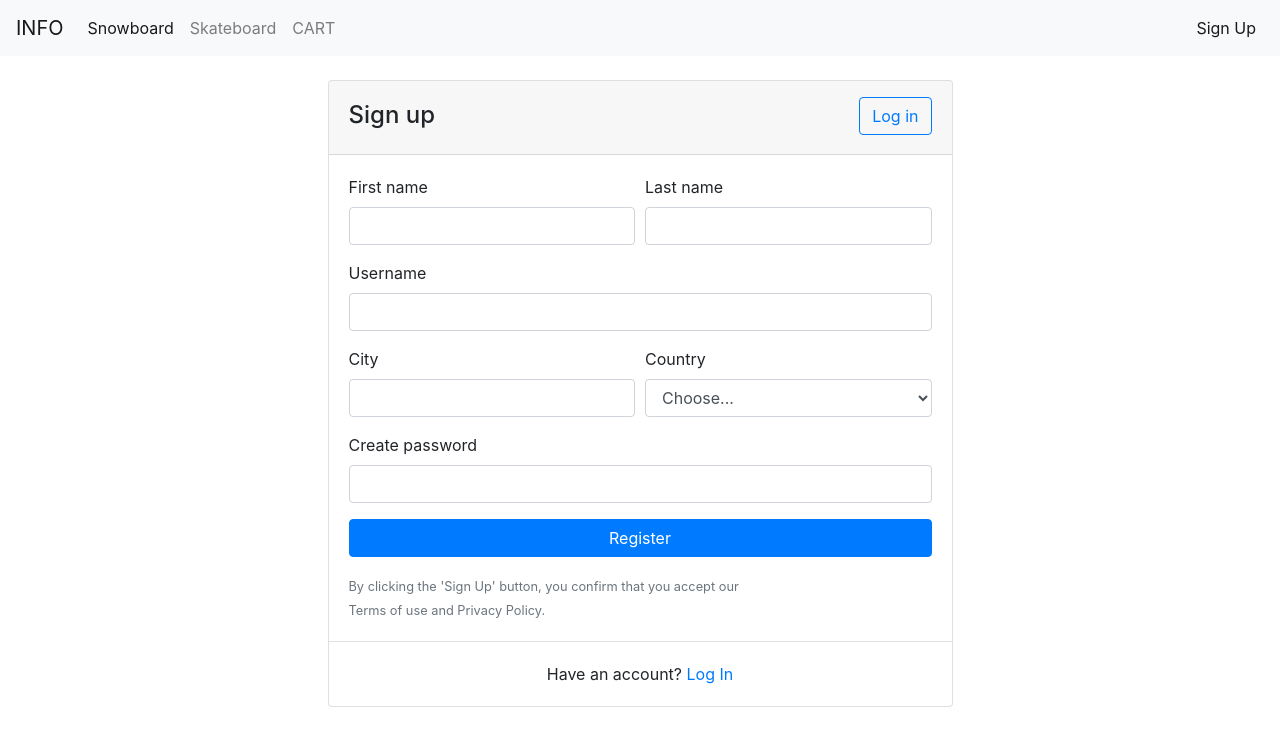
After one commit to JSchweiger2703/WEBT-Project, a PHP site: page /userdata/Register.php in a window 1280 px wide. The commit adds this page. Shown: the top 746 px of the page. Run offline with PHP 8.4, Linux system fonts and the light colour scheme.

Commit message:
Add files via upload

```diff
--- /dev/null
+++ b/Sport/Register.php
@@ -0,0 +1,95 @@
+<?php session_start();?>
+<!DOCTYPE html>
+<html lang="en">
+<head>
+    <meta charset="UTF-8">
+    <meta name="viewport" content="width=device-width, initial-scale=1.0">
+    <meta http-equiv="X-UA-Compatible" content="ie=edge">
+    <title>Document</title>
+    <link rel="stylesheet" href="https://stackpath.bootstrapcdn.com/bootstrap/4.4.1/css/bootstrap.min.css" integrity="sha384-Vkoo8x4CGsO3+Hhxv8T/Q5PaXtkKtu6ug5TOeNV6gBiFeWPGFN9MuhOf23Q9Ifjh" crossorigin="anonymous">
+</head>
+<body>
+<nav class="navbar navbar-expand-lg navbar-light bg-light">
+        <a class="navbar-brand" href="Startseite.php">INFO</a>
+        <button class="navbar-toggler" type="button" data-toggle="collapse" data-target="#navbarSupportedContent" aria-controls="navbarSupportedContent" aria-expanded="false" aria-label="Toggle navigation">
+          <span class="navbar-toggler-icon"></span>
+        </button>
+
+        <div class="collapse navbar-collapse" id="navbarSupportedContent">
+          <ul class="navbar-nav mr-auto">
+            <li class="nav-item active">
+              <a class="nav-link" href="Shop.php">Snowboard<span class="sr-only">(current)</span></a>
+            </li>
+            <li class="nav-item">
+              <a class="nav-link" href="#">Skateboard</a>
+            </li>
+            <li class="nav-item">
+              <a class="nav-link" href="ShopCart.html">CART</a>
+            </li>
+          </ul>
+          <ul class="nav navbar-nav navbar-right">
+            <li class="nav-item active">
+              <a class="nav-link" href="Register.php">Sign Up</a>
+            </li>
+          </ul>
+        </div>
+    </nav>
+    <br>
+    <div class="row justify-content-center">
+<div class="col-md-6">
+<div class="card">
+<header class="card-header">
+	<a href="Login.php" class="float-right btn btn-outline-primary mt-1">Log in</a>
+	<h4 class="card-title mt-2">Sign up</h4>
+</header>
+<article class="card-body">
+<form action="post_userdata.php" method="post">
+	<div class="form-row">
+		<div class="col form-group">
+			<label>First name </label>
+		  	<input type="text" name="first_name" class="form-control" placeholder="">
+		</div>
+		<div class="col form-group">
+			<label>Last name</label>
+		  	<input type="text" name="last_name" class="form-control" placeholder=" ">
+		</div>
+	</div>
+	<div class="form-group">
+		<label>Username</label>
+		<input type="text" name="user_name" class="form-control" placeholder="">
+	</div>
+	<div class="form-row">
+		<div class="form-group col-md-6">
+		  <label>City</label>
+		  <input name="city" type="text" class="form-control">
+		</div>
+		<div class="form-group col-md-6">
+		  <label>Country</label>
+		  <select name="country" id="inputState" class="form-control">
+		    <option> Choose...</option>
+		      <option>Austria</option>
+		      <option>Germany</option>
+		      <option>Switzerland</option>
+		  </select>
+		</div> <!-- form-group end.// -->
+	</div> <!-- form-row.// -->
+	<div class="form-group">
+		<label>Create password</label>
+	    <input name="user_password" class="form-control" type="password">
+	</div> <!-- form-group end.// -->
+    <div class="form-group">
+        <button type="submit" class="btn btn-primary btn-block"> Register  </button>
+    </div> <!-- form-group// -->
+    <small class="text-muted">By clicking the 'Sign Up' button, you confirm that you accept our <br> Terms of use and Privacy Policy.</small>
+</form>
+</article> <!-- card-body end .// -->
+<div class="border-top card-body text-center">Have an account? <a href="Login.php">Log In</a></div>
+</div> <!-- card.// -->
+</div> <!-- col.//-->
+
+</div> <!-- row.//-->
+
+
+</div>
+</body>
+</html>
--- a/Sport/Shop.php
+++ b/Sport/Shop.php
@@ -1,3 +1,4 @@
+<?php session_start();?>
 <!DOCTYPE html>
 <html lang="en">
 <head>
@@ -28,7 +29,6 @@
           <ul class="nav navbar-nav navbar-right">
             <li class="nav-item active">
               <?php
-              session_start();
 
               if(!isset($_SESSION['loggedin']))
               {
@@ -41,7 +41,7 @@
               }
               else
               {
-                echo '<a class="nav-link" href="Login.php">Profile</a>';
+                echo '<a class="nav-link" href="Login.php">Sign in</a>';
               }
               ?>
             </li>
```
Also changed, not shown: Sport/Login.php (+47 -8 lines), Sport/Profile.php (+37 -2 lines), Sport/get_userdata.php (added, +21 -0 lines), Sport/post_userdata.php (added, +10 -0 lines).
